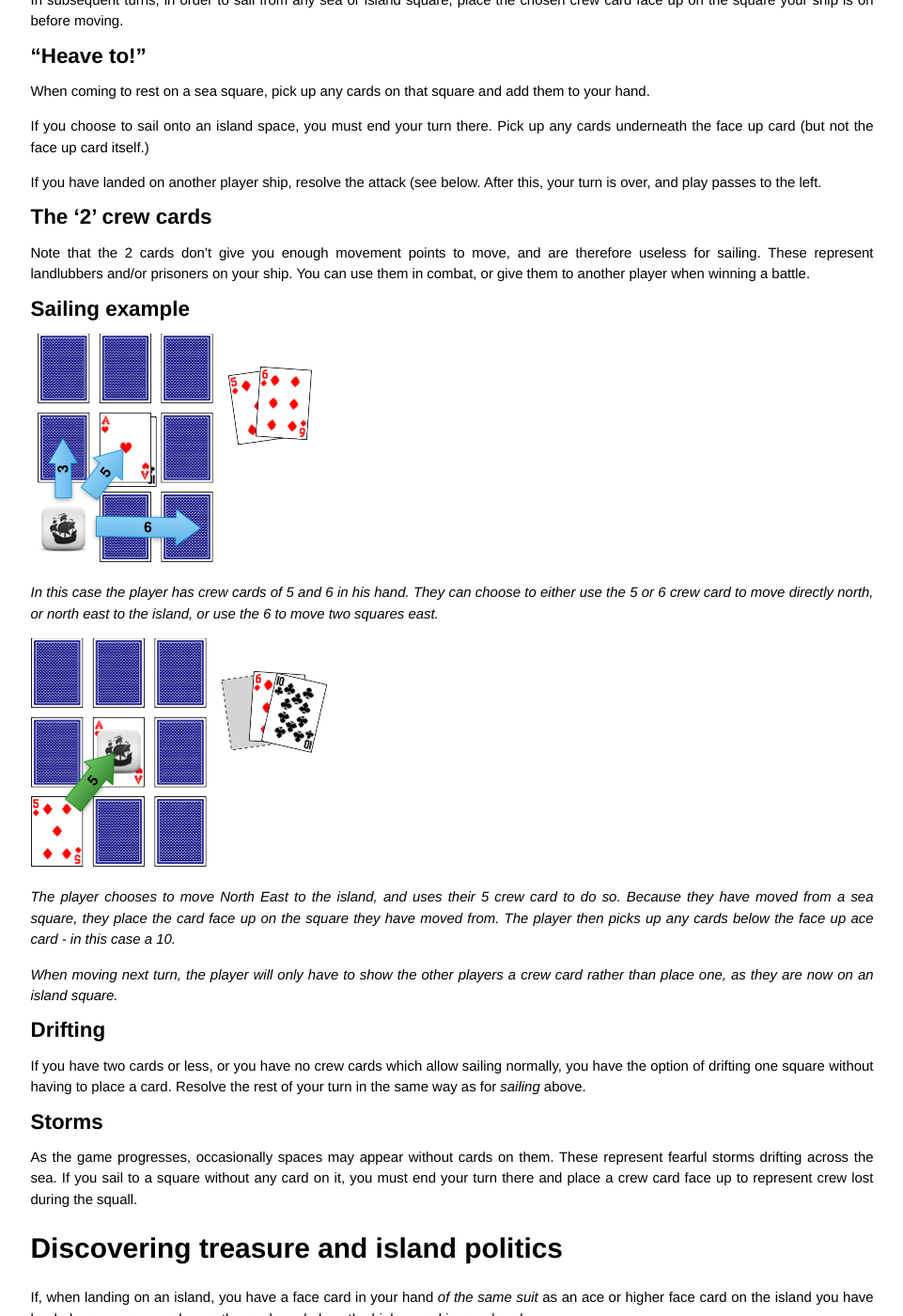
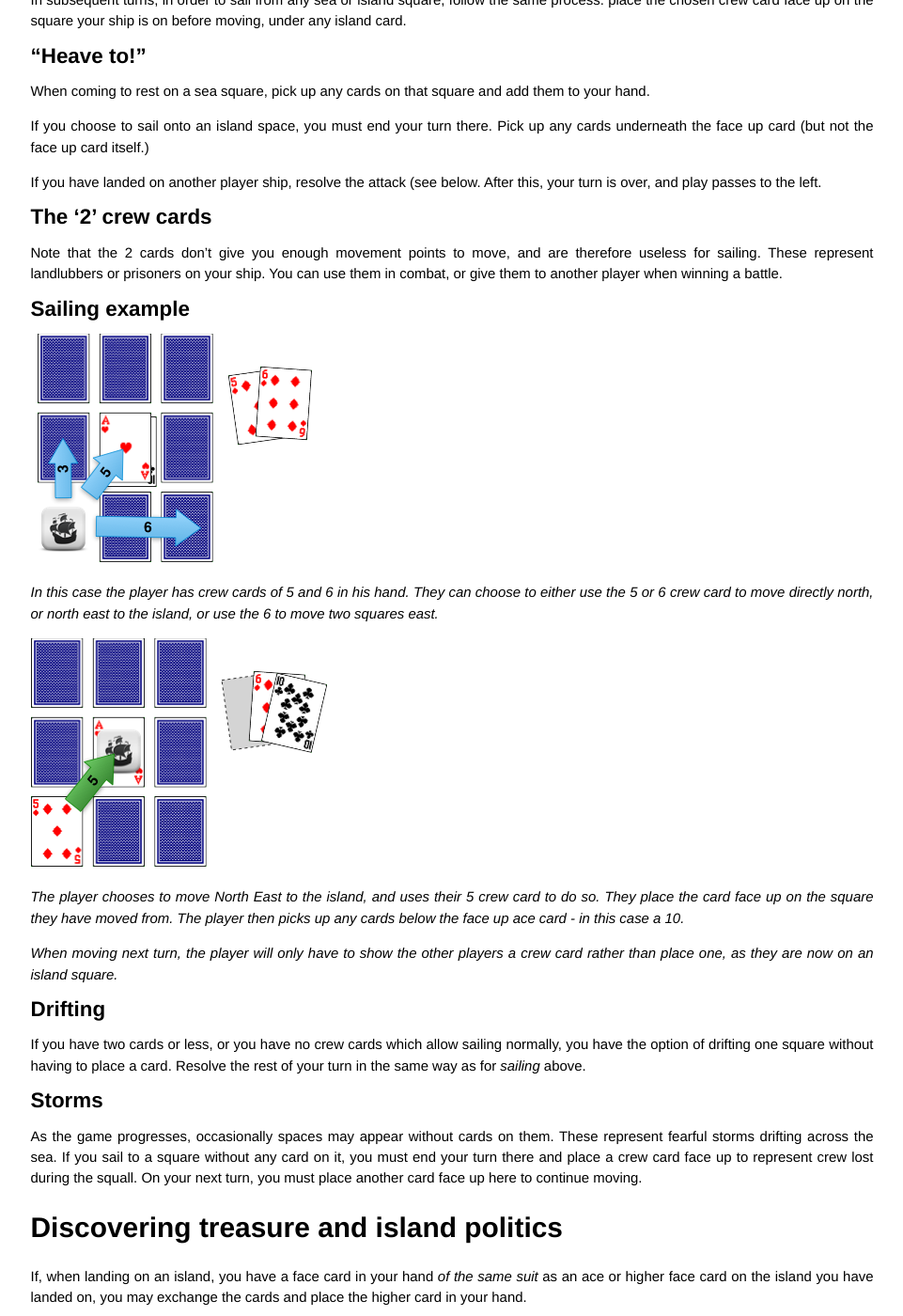
Before and after one commit to chrismdp/cardpirates, a Jekyll site: the page built from rules/index.md, in a window 1280 px wide and 1400 px high, scrolled down 1903 px. Shown: the whole window at 94% size, without its empty margins (159-1120 px from the left). Built offline with Jekyll 4.4.1, drawn with Linux system fonts in a browser that asks for light colours; some of the changed text lies outside the part shown.

Commit message:
Fixed combat, more tweaks

```diff
--- a/rules/index.md
+++ b/rules/index.md
@@ -24,7 +24,7 @@
 
 Deal the remaining cards to the players. In 2 player games each player should have 6 cards, in 3 player games each should have 4 cards and in 4 player games each will have 3 cards.
 
-Cards in a players hand have different uses. The number cards are *crew cards* and can be used to sail the ship and to fight battles. The Jack and Queen cards are new *first mates* you've recruited - they have a treasure map you can used to recover treasure on an island. The Kings represent *island governors* - you can sail them back to their island for a reward. The Aces represent *treasure*.
+Cards in a players hand have different uses. The number cards are *crew cards* and can be used to sail the ship and to fight battles. The Jack and Queen cards are new *first mates* you've recruited - they have a treasure map you can used to recover treasure on an island. The Kings represent *island governors* - you can sail them back to their island for a reward, or keep them as a prisoner on your ship. The Aces represent *treasure*.
 
 # Aim
 
@@ -42,9 +42,9 @@
 
 It costs 3 sailing points to sail to an adjacent square, and 5 points to sail diagonally.
 
-You may only change direction once during your turn, you cannot sail into the same square twice in the same turn and you cannot finish on the square you started on.
+You cannot sail into the same square twice in the same turn, and you cannot finish on the square you started on.
 
-In subsequent turns, in order to sail from any sea or island square, place the chosen crew card face up on the square your ship is on before moving.
+In subsequent turns, in order to sail from any sea or island square, follow the same process: place the chosen crew card face up on the square your ship is on before moving, under any island card.
 
 ## "Heave to!"
 
@@ -56,7 +56,7 @@
 
 ## The '2' crew cards
 
-Note that the 2 cards don't give you enough movement points to move, and are therefore useless for sailing. These represent landlubbers and/or prisoners on your ship. You can use them in combat, or give them to another player when winning a battle.
+Note that the 2 cards don't give you enough movement points to move, and are therefore useless for sailing. These represent landlubbers or prisoners on your ship. You can use them in combat, or give them to another player when winning a battle.
 
 ## Sailing example
 
@@ -66,7 +66,7 @@
 
 ![movement-chosen](../assets/movement-chosen.png)
 
-*The player chooses to move North East to the island, and uses their 5 crew card to do so. Because they have moved from a sea square, they place the card face up on the square they have moved from. The player then picks up any cards below the face up ace card - in this case a 10.*
+*The player chooses to move North East to the island, and uses their 5 crew card to do so. They place the card face up on the square they have moved from. The player then picks up any cards below the face up ace card - in this case a 10.*
 
 *When moving next turn, the player will only have to show the other players a crew card rather than place one, as they are now on an island square.*
 
@@ -76,7 +76,7 @@
 
 ## Storms
 
-As the game progresses, occasionally spaces may appear without cards on them. These represent fearful storms drifting across the sea. If you sail to a square without any card on it, you must end your turn there and place a crew card face up to represent crew lost during the squall.
+As the game progresses, occasionally spaces may appear without cards on them. These represent fearful storms drifting across the sea. If you sail to a square without any card on it, you must end your turn there and place a crew card face up to represent crew lost during the squall. On your next turn, you must place another card face up here to continue moving.
 
 {% include ad-skyscraper.html %}
 
@@ -104,7 +104,7 @@
 
 ![treasure2](../assets/treasure2.png)
 
-*The player swaps the Ace card for the Queen and adds it to his hand.*
+*The player swaps the Ace card for the Queen and adds it to his hand. Later on, someone might come along and swap the Jack for the Queen.*
 
 # Attacking other ships
 
```
Also changed, not shown: index.md (+1 -1 lines), assets/combat1.png, assets/combat2.png, assets/combat3.png.
